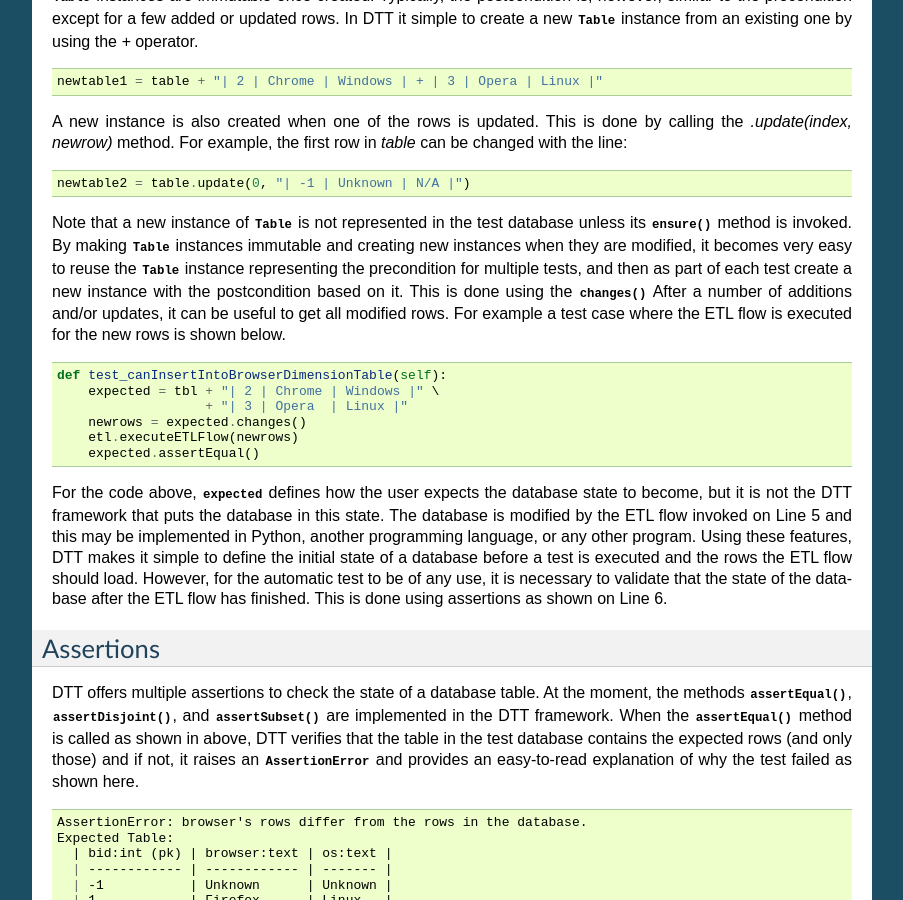
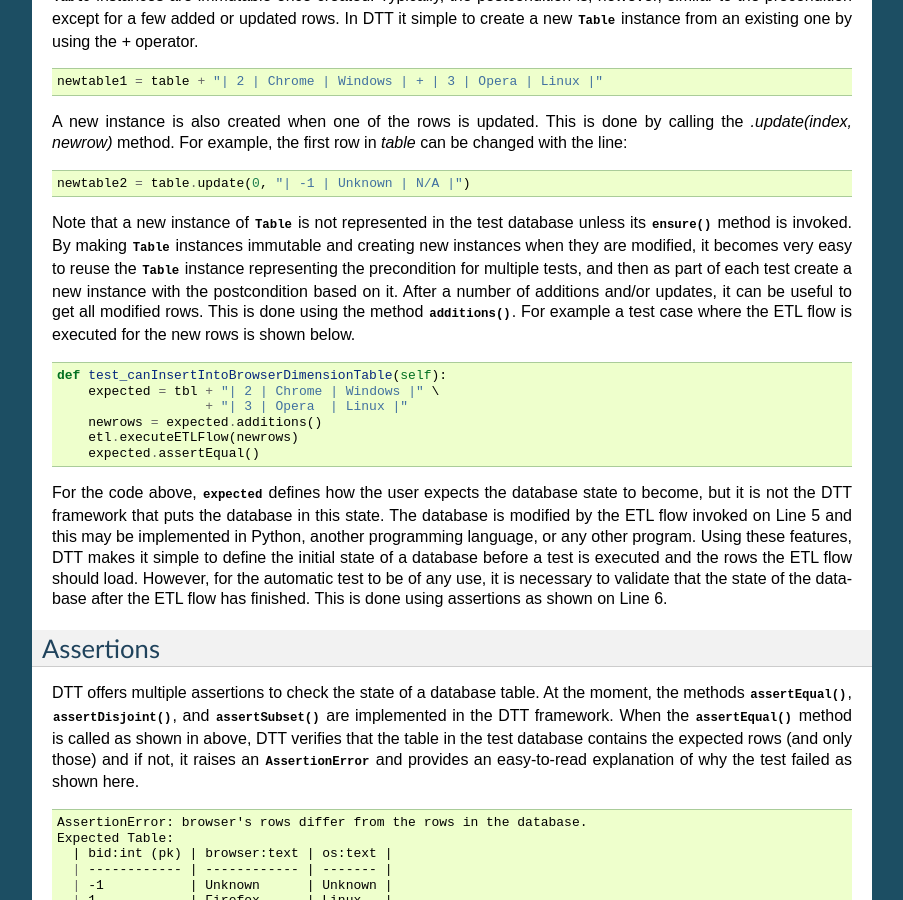
Before and after one commit to chrthomsen/pygrametl, a Sphinx documentation site: the page built from docs/examples/testing.rst, in a window 1280 px wide and 900 px high, scrolled down 1376 px. Shown: the whole window, without its empty margins (198-1101 px from the left). Built offline with Sphinx 7.4.7, drawn with Linux system fonts in a browser that asks for light colours; pages that are not in the unit, such as notebooks, are missing from menus; the version number is read from the project's files by our own code.

Commit message:
Make changes() additions() in the documentation

```diff
--- a/docs/examples/testing.rst
+++ b/docs/examples/testing.rst
@@ -112,17 +112,17 @@ database unless its :meth:`ensure() <.Table.ensure()>` method is invoked. By mak
 :class:`.Table` instances immutable and creating new instances when they are
 modified, it becomes very easy to reuse the :class:`.Table` instance
 representing the precondition for multiple tests, and then as part of each test
-create a new instance with the postcondition based on it. This is done using
-the :meth:`.changes()` After a number of additions and/or updates, it can be
-useful to get all modified rows. For example a test case where the ETL flow is
-executed for the new rows is shown below.
+create a new instance with the postcondition based on it.  After a number of
+additions and/or updates, it can be useful to get all modified rows. This is
+done using the method :meth:`.additions()`. For example a test case where the
+ETL flow is executed for the new rows is shown below.
 
 .. code-block:: python
 
     def test_canInsertIntoBrowserDimensionTable(self):
         expected = tbl + "| 2 | Chrome | Windows |" \
                        + "| 3 | Opera  | Linux |"
-        newrows = expected.changes()
+        newrows = expected.additions()
         etl.executeETLFlow(newrows)
         expected.assertEqual()
 
@@ -395,7 +395,7 @@ defined on Line 1. It inherits from :class:`.unittest.TestCase` as required by
 
         def test_insertNew(self):
             expected = self.initial + "| 3 | Firefox | Windows |"
-            newrows = expected.changes()
+            newrows = expected.additions()
             etl.executeETLFlow(self.cw, newrows)
             expected.assertEqual()
 
```
